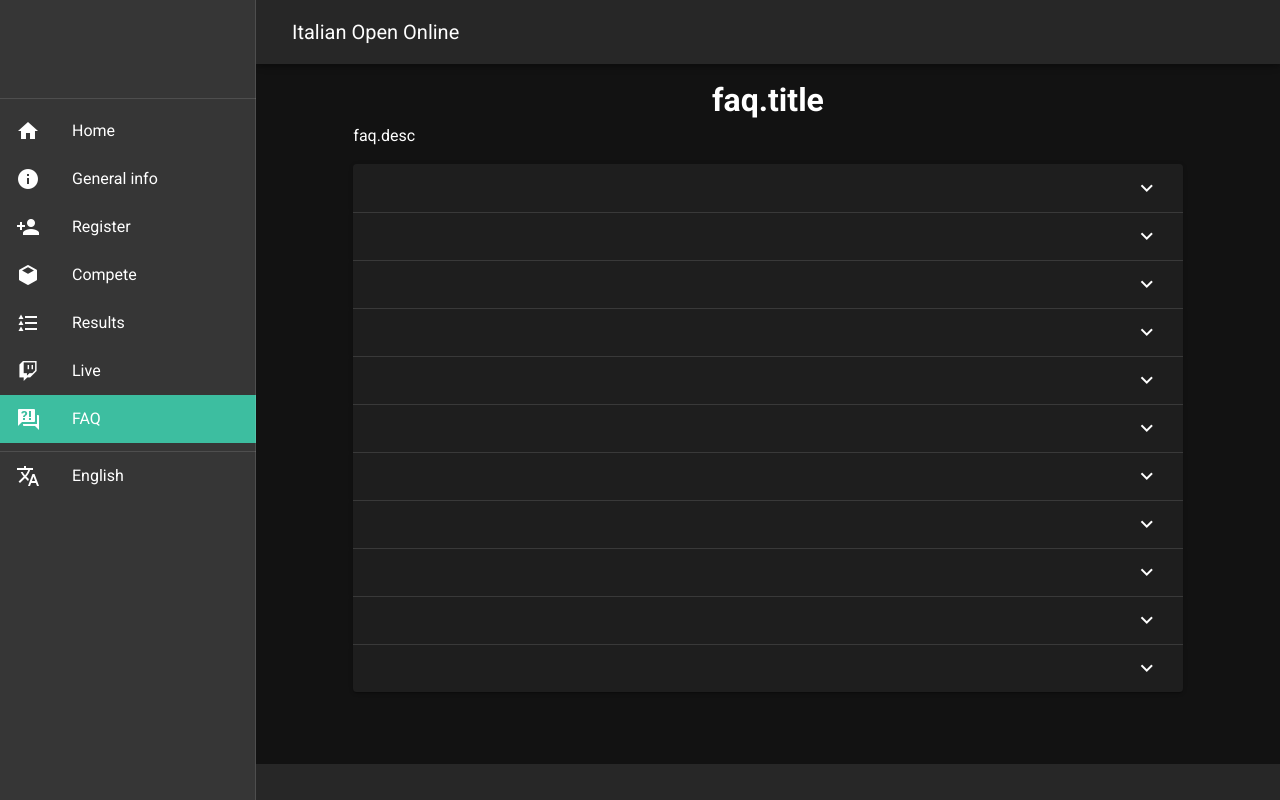
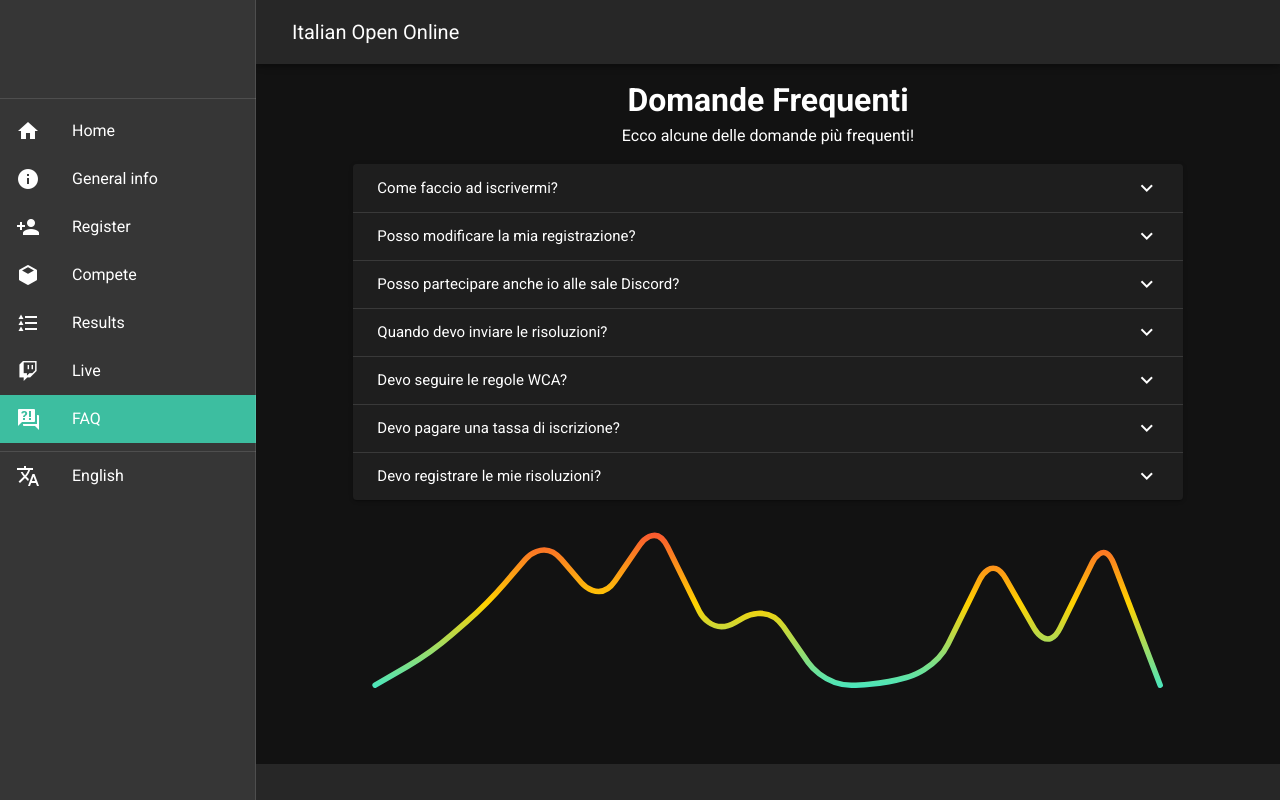
Before and after one commit to MatteoColombo/ioonline, a Nuxt app: page /faq in a window 1280 px wide. Built offline with nearby package versions, Linux system fonts and the light colour scheme.

Commit message:
Improve translation

```diff
--- a/locales/en.json
+++ b/locales/en.json
@@ -11,6 +11,72 @@
         "language":"Translations"
     },
     "live": {
-        "title":"Streaming schedule"
+        "title": "Programma della diretta",
+        "day1": "Sabato 13 Marzo",
+        "day2": "Domenica 14 Marzo",
+        "desc": "L'intero svolgimento dell'Italian Open Online 2021 sarà accompagnato da una diretta streaming su Twitch. Giochi a tema e non, interviste e due pomeriggi in compagnia vi attendono!"
+    },
+    "faq": {
+        "title": "Domande Frequenti",
+        "desc": "Ecco alcune delle domande più frequenti!",
+        "entries": [
+            {
+                "question": "Come faccio ad iscrivermi?",
+                "answer": [
+                    "È sufficiente seguire i seguenti passaggi: "
+                ],
+                "steps": [
+                    "Vai sul sito <a href='https://www.worldcubeassociation.org/users/sign_up' target='_blank'>WCA</a> e crea un nuovo profilo. Se ne hai già uno puoi saltare questo passaggio.",
+                    "Clicca su <a href='/register'>Iscriviti</a> nel menu sulla sinistra, accedi tramite il tuo profilo WCA e scegli gli eventi a cui intendi partecipare. "
+                ]
+            },
+            {
+                "question": "Posso modificare la mia registrazione?",
+                "answer": [
+                    "Si, la scelta degli eventi può essere modificata fino al giorno di chiusura delle registrazioni."
+                ],
+                "steps": []
+            },
+            {
+                "question": "Posso partecipare anche io alle sale Discord?",
+                "answer": [
+                    "Si, clicca il link in alto a destra e accedi al nostro server."
+                ],
+                "steps": []
+            },
+            {
+                "question": "Quando devo inviare le risoluzioni?",
+                "answer": [
+                    "Puoi inviare le risoluzioni in queste due finestre di tempo:"
+                ],
+                "steps": [
+                    "Primo turno, Sabato: 10:00-18:00 (GMT+1)",
+                    "Finali, Domenica: 10:00-20:00 (GMT+1)"
+                ]
+            },
+            {
+                "question": "Devo seguire le regole WCA?",
+                "answer": [
+                    "Si, dovresti cercare di seguire il più possibile le regole WCA.",
+                    "Se non possiedi uno stackmat puoi cronometrarti con un’app da telefono o con la tastiera del computer e un sito internet come <a href='https://cstimer.net/' target='_blank'>CS Timer</a>. Se non c’è qualcuno che può farti da giudice cerca di mantenere un tempo di ispezione ragionevolmente vicino ai 15s massimi."
+                ],
+                "steps": []
+            },
+            {
+                "question": "Devo pagare una tassa di iscrizione?",
+                "answer": [
+                    "No, la competizione è gratuita e aperta a tutti"
+                ],
+                "steps": []
+            },
+            {
+                "question": "Devo registrare le mie risoluzioni?",
+                "answer": [
+                    "Chiederemo una prova video solo a chi si piazzerà sul podio, quindi se pensi di avere qualche chance, ricordati di registrarti!",
+                    "Se ti dimentichi non sarai squalificato ma verrai escluso dal podio finale."
+                ],
+                "steps": []
+            }
+        ]
     }
 }
--- a/locales/it.json
+++ b/locales/it.json
@@ -11,7 +11,10 @@
         "language": "Traduzione"
     },
     "live": {
-        "title": "Programma della diretta"
+        "title": "Programma della diretta",
+        "day1": "Sabato 13 Marzo",
+        "day2": "Domenica 14 Marzo",
+        "desc": "L'intero svolgimento dell'Italian Open Online 2021 sarà accompagnato da una diretta streaming su Twitch. Giochi a tema e non, interviste e due pomeriggi in compagnia vi attendono!"
     },
     "faq": {
         "title": "Domande Frequenti",
--- a/pages/faq.vue
+++ b/pages/faq.vue
@@ -1,9 +1,9 @@
 <template>
   <v-row justify="center" align="center">
-    <v-col cols="12" sm="10">
+    <v-col cols="12" sm="10" xl="8">
       <template>
         <h1 id="schedule" class="text-center">{{ $t("faq.title") }}</h1>
-        <p class="text-justify">{{ $t("faq.desc") }}</p>
+        <p class="text-center">{{ $t("faq.desc") }}</p>
       </template>
 
       <v-expansion-panels>
@@ -22,27 +22,56 @@
           </v-expansion-panel-content>
         </v-expansion-panel>
       </v-expansion-panels>
+      <v-sparkline
+        :value="value"
+        :gradient="gradient"
+        :smooth="radius || false"
+        :padding="padding"
+        :line-width="width"
+        :stroke-linecap="lineCap"
+        :gradient-direction="gradientDirection"
+        :fill="fill"
+        :type="type"
+        :auto-line-width="autoLineWidth"
+        auto-draw
+      ></v-sparkline>
     </v-col>
   </v-row>
 </template>
 
 <script>
-import Logo from "~/components/Logo.vue";
-import VuetifyLogo from "~/components/VuetifyLogo.vue";
+const gradients = [
+    ['#222'],
+    ['#42b3f4'],
+    ['red', 'orange', 'yellow'],
+    ['purple', 'violet'],
+    ['#00c6ff', '#F0F', '#FF0'],
+    ['#f72047', '#ffd200', '#1feaea'],
+  ]
 
 export default {
-  components: {
-    Logo,
-    VuetifyLogo,
-  },
   head: {
     title: "F.A.Q.",
   },
+  data(){
+      return {width: 2,
+      radius: 10,
+      padding: 8,
+      lineCap: 'round',
+      gradient: gradients[5],
+      value: [0, 2, 5, 9, 5, 10, 3, 5, 0, 0, 1, 8, 2, 9, 0],
+      gradientDirection: 'top',
+      gradients,
+      fill: false,
+      type: 'trend',
+      autoLineWidth: false,
+  }}
+
 };
 </script>
 
 <style>
- a{
-   text-decoration: none;
- }
+a {
+  text-decoration: none;
+}
 </style>
--- a/pages/inspire.vue
+++ /dev/null
@@ -1,19 +0,0 @@
-<template>
-  <v-row>
-    <v-col class="text-center">
-      <img
-        src="/v.png"
-        alt="Vuetify.js"
-        class="mb-5"
-      >
-      <blockquote class="blockquote">
-        &#8220;First, solve the problem. Then, write the code.&#8221;
-        <footer>
-          <small>
-            <em>&mdash;John Johnson</em>
-          </small>
-        </footer>
-      </blockquote>
-    </v-col>
-  </v-row>
-</template>
--- a/pages/live.vue
+++ b/pages/live.vue
@@ -1,6 +1,6 @@
 <template>
   <v-row justify="center" align="center">
-    <v-col cols="12" sm="10">
+    <v-col cols="12" sm="10" xl="8">
       <iframe
         src="https://player.twitch.tv/?channel=gmhikaru&parent=ioodemo.herokuapp.com&muted=true&autoplay=true"
         height="600"
@@ -10,12 +10,12 @@
       </iframe>
       <template>
         <h1 href="#schedule" id='schedule' class="text-center">{{ $t("live.title") }}</h1>
-        <p class="text-justify">L'intero svolgimento dell'Italian Open Online 2021 sarà accompagnato da una diretta streaming su Twitch. Giochi a tema e non, interviste e due pomeriggi in compagnia vi attendono!</p>
+        <p class="text-center">{{$t('live.desc')}}</p>
       </template>
 
       <v-row justify="center" align="start">
         <v-col cols="12" md="6" align="center">
-          <h2 align="center">Sabato 13 marzo</h2>
+          <h2 align="center">{{$t("live.day1")}}</h2>
           <v-timeline dense>
             <v-timeline-item
               v-for="item in saturday"
@@ -35,7 +35,7 @@
           </v-timeline>
         </v-col>
         <v-col cols="12" md="6" align="center">
-          <h2 align="center">Domenica 14 marzo</h2>
+          <h2 align="center">{{$t("live.day2")}}</h2>
           <v-timeline dense>
             <v-timeline-item
               v-for="item in sunday"
@@ -64,14 +64,7 @@
 </template>
 
 <script>
-import Logo from "~/components/Logo.vue";
-import VuetifyLogo from "~/components/VuetifyLogo.vue";
-
 export default {
-  components: {
-    Logo,
-    VuetifyLogo,
-  },
   head: {
     title: "Live",
   },
```
Also changed, not shown: pages/index.vue (+0 -7 lines), pages/info.vue (+0 -7 lines).
